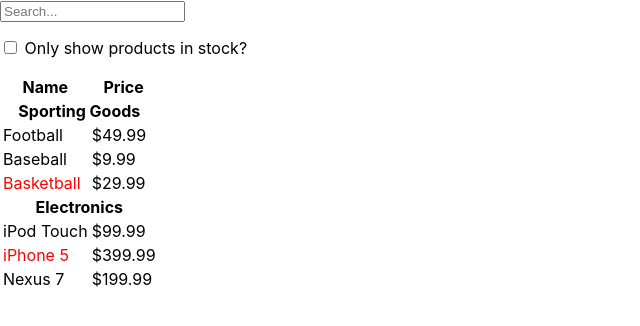
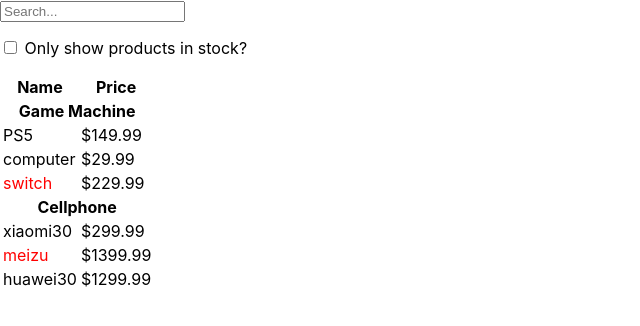
Before and after one commit to jianyong-xenera/react-tutorial, a React (Create React App) app in the folder 第2课-React进阶前准备/4.作业/my-app/: page / in a window 1280 px wide. Shown: the top 326 px of the page, without its empty margins (0-640 px from the left). Built offline with nearby package versions, Linux system fonts and the light colour scheme.

Commit message:
第二次修改

```diff
--- a/第2课-React进阶前准备/4.作业/my-app/src/index.js
+++ b/第2课-React进阶前准备/4.作业/my-app/src/index.js
@@ -141,12 +141,12 @@
 }
 // 自定义数据
 const PRODUCTS = [
-    {category: 'Sporting Goods', price: '$49.99', stocked: true, name: 'Football'},
-    {category: 'Electronics', price: '$99.99', stocked: true, name: 'iPod Touch'},
-    {category: 'Electronics', price: '$399.99', stocked: false, name: 'iPhone 5'},
-    {category: 'Sporting Goods', price: '$9.99', stocked: true, name: 'Baseball'},
-    {category: 'Sporting Goods', price: '$29.99', stocked: false, name: 'Basketball'},
-    {category: 'Electronics', price: '$199.99', stocked: true, name: 'Nexus 7'}
+    {category: 'Game Machine', price: '$149.99', stocked: true, name: 'PS5'},
+    {category: 'Cellphone', price: '$299.99', stocked: true, name: 'xiaomi30'},
+    {category: 'Cellphone', price: '$1399.99', stocked: false, name: 'meizu'},
+    {category: 'Game Machine', price: '$29.99', stocked: true, name: 'computer'},
+    {category: 'Game Machine', price: '$229.99', stocked: false, name: 'switch'},
+    {category: 'Cellphone', price: '$1299.99', stocked: true, name: 'huawei30'}
   ];
 ReactDOM.render(
     <FilterProductTable products={PRODUCTS}/>,
```
Also changed, not shown: 1 other file (tests, documents, lock files or other folders).
